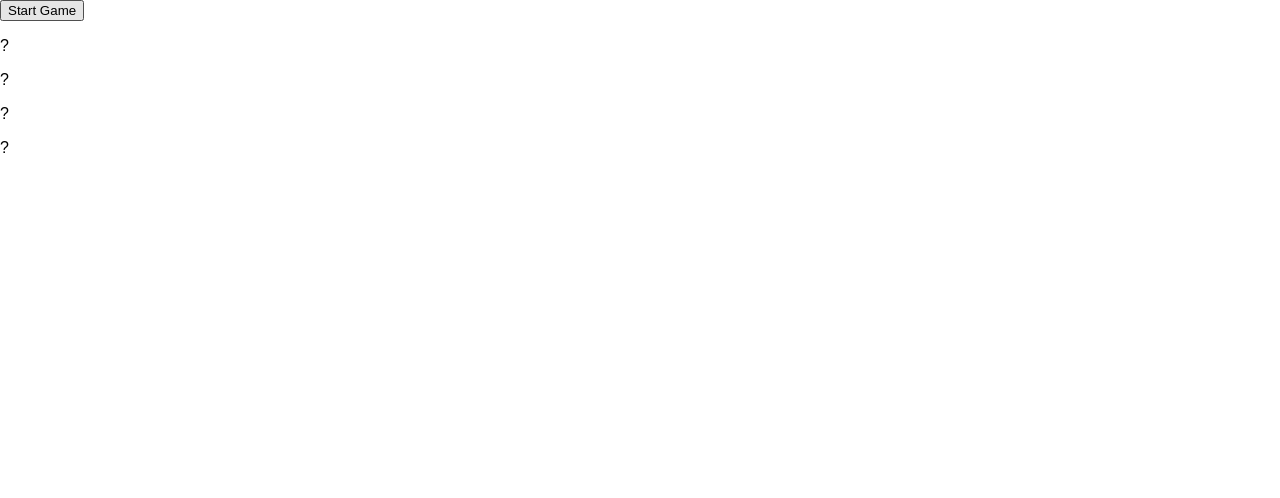
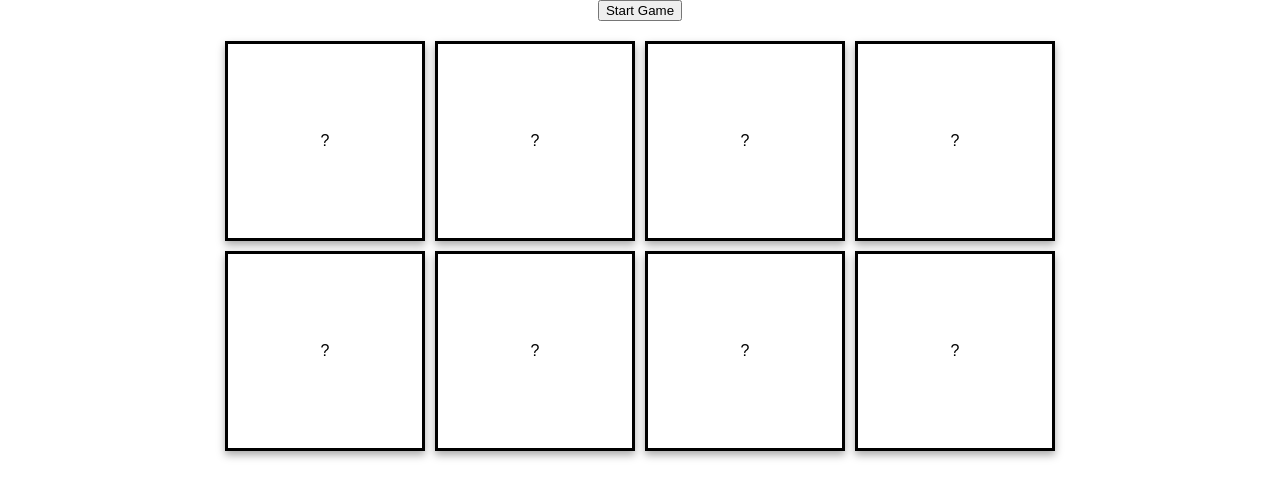
Before and after one commit to nitzan-frock/memory-game, a React app: page / in a window 1280 px wide. Both pictures are taken after a click on the button "Start Game". Shown: the top 498 px of the page. Built offline with nearby package versions, Linux system fonts and the light colour scheme.

Commit message:
need to fix pairing issue, currently can pair to the same card.

```diff
--- a/src/components/Tiles/Tile/Tile.css
+++ b/src/components/Tiles/Tile/Tile.css
@@ -1,4 +1,4 @@
-.tile {
+.Tile {
     border: solid black;
     box-shadow: 0 4px 8px 0 #aaa;
     transition: 0.3s;
@@ -9,6 +9,6 @@
     align-items: center;
 }
 
-.tile:hover {
+.Tile:hover {
     box-shadow: 0 6px 12px 0 #aaa;
 }
--- a/src/components/Tiles/Tile/Tile.js
+++ b/src/components/Tiles/Tile/Tile.js
@@ -1,24 +1,24 @@
 import React from 'react';
 
-import styleClasses from './Tile.css';
+import classes from './Tile.css';
 
 const Tile = (props) => {
     let tile = (
-            <div className={styleClasses.Tile} onClick={props.click}>
-                <p>?</p>
-            </div>
+        <p>?</p>
     );
 
     if (props.checked === true) {
         console.log("tile checked");
         tile = (
-                <div className={styleClasses.Tile}>
-                    <img className="image" src={props.img} alt="" />
-                </div>
+            <img className="image" src={props.img} alt="" />
         );
     }
 
-    return (tile);
+    return (
+        <div className={classes.Tile} onClick={props.flipped}>
+            {tile}
+        </div>
+    );
 }
 
 export default Tile;
--- a/src/components/Tiles/Tiles.js
+++ b/src/components/Tiles/Tiles.js
@@ -8,7 +8,7 @@ const Tiles = (props) => {
     return props.tiles.map((tile) => {
         return <Tile
             img={tile.img}
-            click={() => props.clicked(tile.id)}
+            flipped={() => props.flipped(tile.id)}
             key={tile.id}
             checked={tile.checked} />;
     });
--- a/src/containers/App.css
+++ b/src/containers/App.css
@@ -4,8 +4,9 @@
 
 .Grid {
   display: grid;
-  grid-template-rows: 100px 100px 100px 100px;
-  grid-template-columns: 100px 100px 100px 100px;
+  grid-template-rows: 200px 200px 200px 200px;
+  grid-template-columns: 200px 200px 200px 200px;
   grid-gap: 10px;
+  justify-content: center;
   margin: 20px 20px;
 }
--- a/src/containers/App.js
+++ b/src/containers/App.js
@@ -19,23 +19,29 @@ const IMAGES = [
 class App extends Component {
   state = {
     tiles: [
-      {id: 0, img: null, checked: false},
-      {id: 1, img: null, checked: false},
-      {id: 2, img: null, checked: false},
-      {id: 3, img: null, checked: false},
+      {id: 0, img: null, checked: false, paired: false},
+      {id: 1, img: null, checked: false, paired: false},
+      {id: 2, img: null, checked: false, paired: false},
+      {id: 3, img: null, checked: false, paired: false},
+      {id: 4, img: null, checked: false, paired: false},
+      {id: 5, img: null, checked: false, paired: false},
+      {id: 6, img: null, checked: false, paired: false},
+      {id: 7, img: null, checked: false, paired: false},
     ],
     numberOfTilesClicked: 0,
     gameStart: false,
+    pairCheck: {
+      tile1: null,
+      tile2: null,
+    },
   }
 
   shuffleTiles = (array) => {
     let m = array.length, t, i;
-
     // while there are elements to shuffle
     while (m) {
       // pick a remaining element
       i = Math.floor(Math.random()* m--);
-
       // replace current element with shuffled element
       t = array[m];
       array[m] = array[i];
@@ -54,20 +60,21 @@ class App extends Component {
 
   setTileImage = (images) => {
     console.log("in setTileImage");
-    const tiles = {
+    const tiles = [
       ...this.state.tiles
-    };
+    ];
     const tilesLength = Object.keys(tiles).length;
     const tileIndex = this.shuffleTiles(this.indexTiles(tilesLength));
     let pair = 0;
-    let img = 0;
+    let imgIndex = 0;
     for (let i = 0; i < tileIndex.length; i++) {
-      tiles[tileIndex[i]].img = images[img].URL;
-      if (pair < 2) {
+      tiles[tileIndex[i]].img = images[imgIndex].URL;
+      if (pair < 1) {
         pair++;
       }
       else {
-        img++;
+        pair = 0;
+        imgIndex++;
       }
     }
     console.log(tiles);
@@ -76,31 +83,77 @@ class App extends Component {
 
   flipTileHandler = (tileID) => {
     console.log("in flipTileHandler");
-    const tiles = {
-      ...this.state.tiles
-    };
-    console.log(tiles);
+    console.log("tileID: " + tileID);
     this.setState((prevState, props) => {
-      tiles[tileID].checked = !prevState.tiles[tileID].checked;
-      console.log(tiles[tileID].checked);
-      return {
-        tiles: tiles,
+      const tiles = [...prevState.tiles];
+      if (!tiles[tileID].paired) {
+        tiles[tileID].checked = !tiles[tileID].checked;
+        const pairCheck = {...prevState.pairCheck};
+        let tilesChecked = null;
+        if (tiles[tileID].checked) {
+          if (pairCheck.tile1 === null) {
+            pairCheck.tile1 = tiles[tileID];
+            console.log("tile1 checked");
+            console.log(tiles[tileID]);
+          }
+          else {
+            pairCheck.tile2 = tiles[tileID];
+            console.log("tile2 checked : ");
+            console.log(tiles[tileID]);
+            tilesChecked = this.tilesClickedHandler(tiles, pairCheck);
+            console.log(tilesChecked);
+            console.log("returning tilesChecked");
+            return {
+              tiles: tilesChecked.tiles,
+              pairCheck: tilesChecked.pairCheck
+            }
+          }
+        }
+        console.log("returning tiles and paircheck");
+        return {
+          tiles: tiles,
+          pairCheck: pairCheck,
+        }
       }
     });
   }
 
   startGameHandler = () => {
-    console.log("inside startGameHandler");
+    console.log("in startGameHandler");
     const images = this.shuffleTiles(IMAGES);
     const tiles = this.setTileImage(images);
-    console.log("after setTileImage");
-    console.log(tiles);
     this.setState((prevState, props) => {
       return {
-        //tiles: tiles,
+        tiles: tiles,
         gameStart: !prevState.gameStart
       }
     });
+  }
+
+  tilesClickedHandler = (tiles, pairCheck) => {
+    console.log("in tilesClickedHandler");
+    if (pairCheck.tile1.img === pairCheck.tile2.img) {
+      console.log("img are equal");
+      tiles[pairCheck.tile1.id].paired = true;
+      tiles[pairCheck.tile2.id].paired = true;
+      pairCheck.tile1 = null;
+      pairCheck.tile2 = null;
+      return ({
+        tiles: tiles,
+        pairCheck: pairCheck,
+      });
+    }
+    else {
+      console.log("Tiles are not pairs");
+      tiles[pairCheck.tile1.id].checked = false;
+      tiles[pairCheck.tile2.id].checked = false;
+      pairCheck.tile1 = null;
+      pairCheck.tile2 = null;
+      return ({
+        tiles:tiles,
+        pairCheck: pairCheck
+      })
+    }
   }
 
   render() {
@@ -109,15 +162,17 @@ class App extends Component {
       tiles =
         <Tiles
           tiles={this.state.tiles}
-          clicked={this.flipTileHandler}
+          flipped={this.flipTileHandler}
         />;
     }
 
     return (
       <Aux>
-        <button onClick={this.startGameHandler}>Start Game</button>
-        <div className={classes.grid}>
-          {tiles}
+        <div className={classes.App}>
+          <button onClick={this.startGameHandler}>Start Game</button>
+          <div className={classes.Grid}>
+            {tiles}
+          </div>
         </div>
       </Aux>
     );
```
